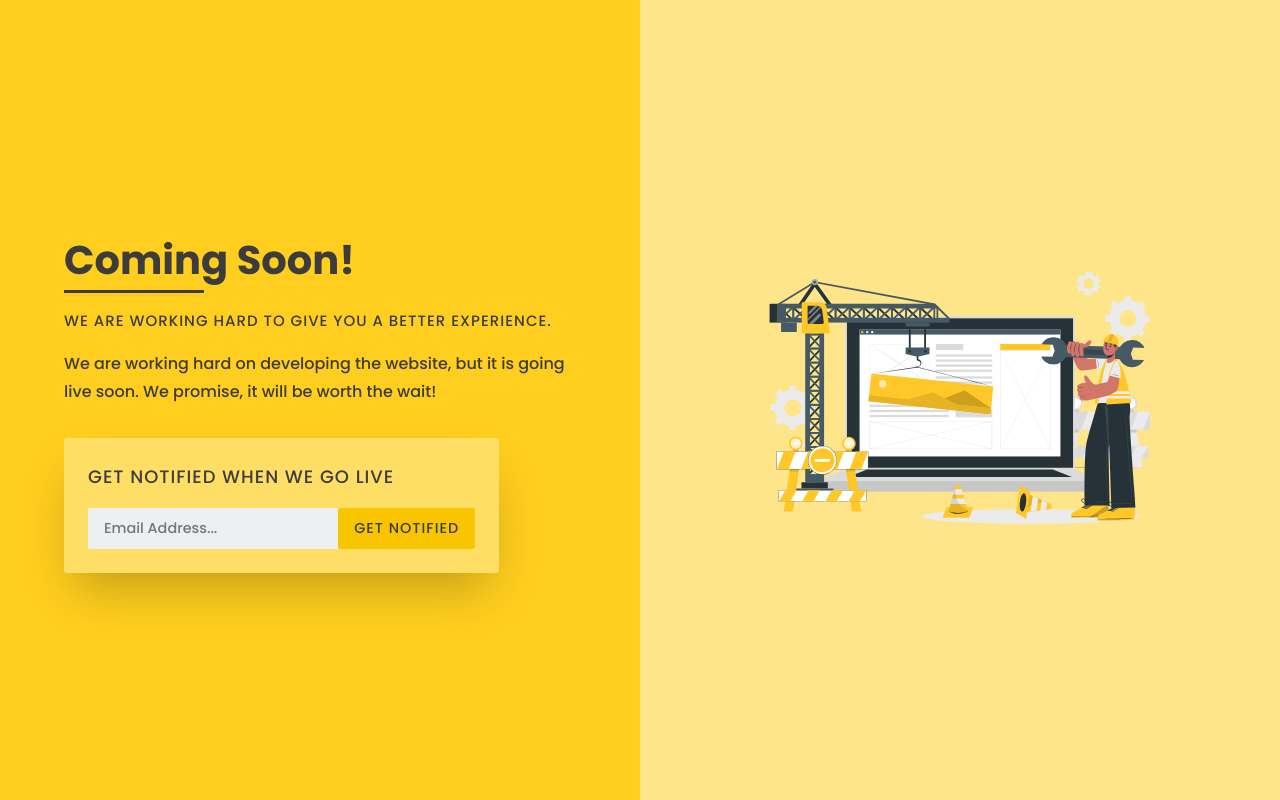
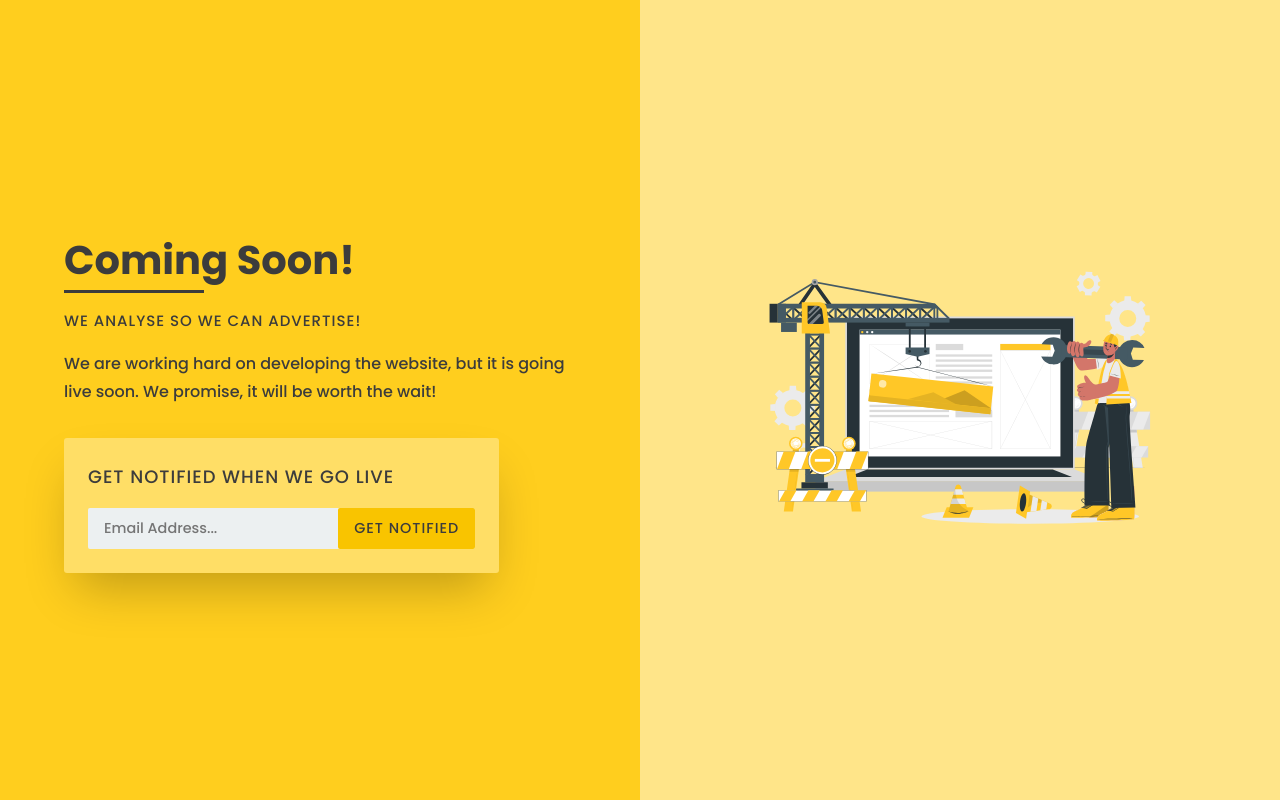
Before and after one commit to sh-analytics1/sh-analytics2.github.io, a plain HTML site: page index.html in a window 1280 px wide. Drawn offline with Linux system fonts and the light colour scheme.

Commit message:
Update index.html

```diff
--- a/index.html
+++ b/index.html
@@ -12,7 +12,7 @@
         <div class="details">
             <h1 class="title">Coming Soon!</h1>
             <h3 class="intro">
-                We are working hard to give you a better experience.
+                We analyse so we can advertise!
             </h3>
             <p class="description">
                 We are working hard on developing the website, but it is going live soon. We promise, it will be worth the wait!
```
